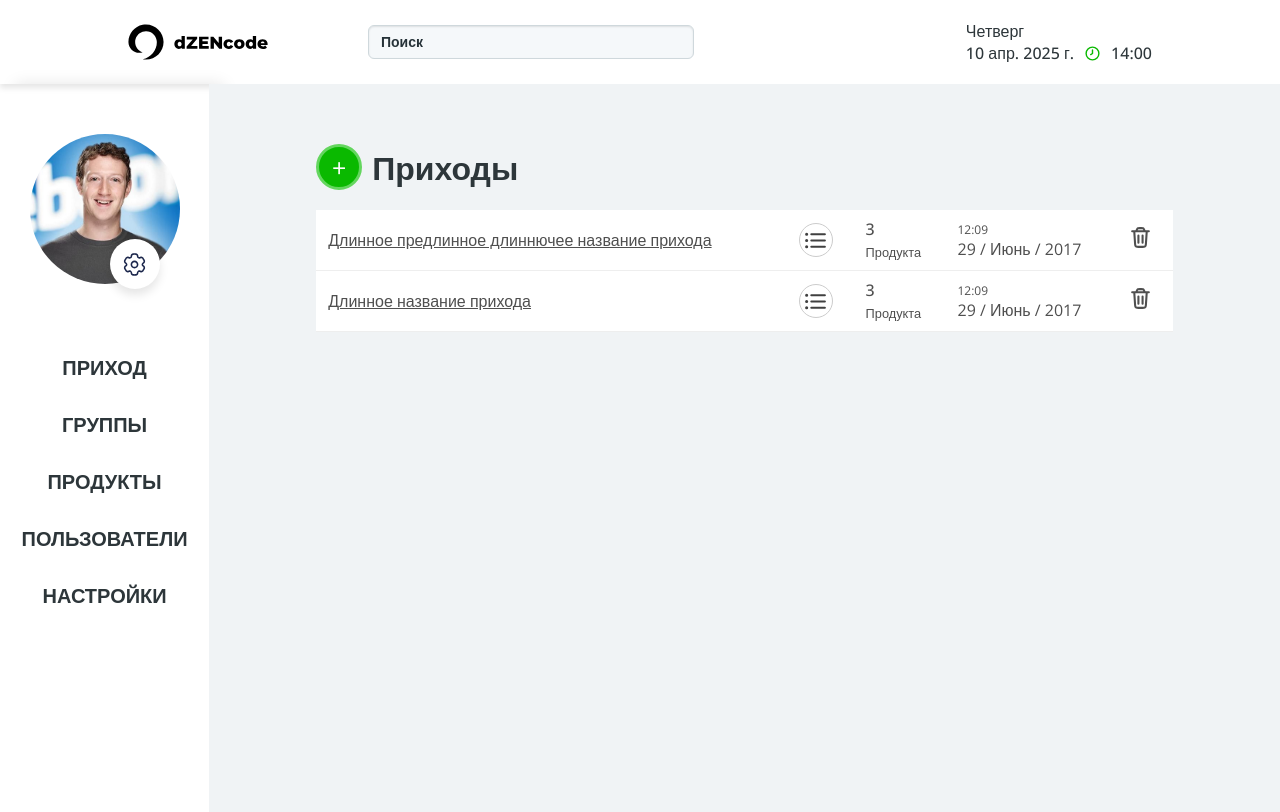
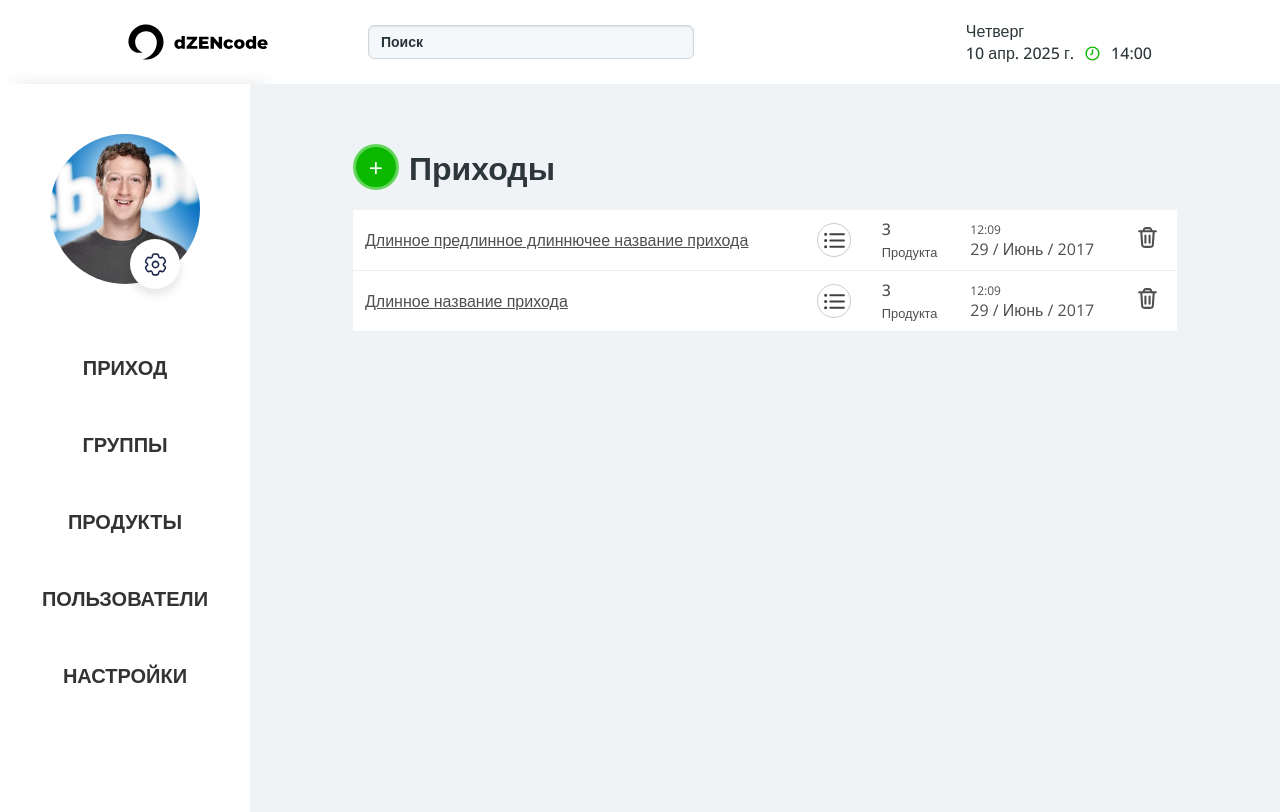
Before and after one commit to jalisco2213/orders-products, a Vue app: page / in a window 1280 px wide. Built offline with nearby package versions, Linux system fonts and the light colour scheme.

Commit message:
Update Navigation.vue

```diff
--- a/src/Layouts/Navigation.vue
+++ b/src/Layouts/Navigation.vue
@@ -1,15 +1,22 @@
 <script setup lang="ts">
+import { ref } from 'vue';
 import Settings from '../components/svg/Settings.vue';
+import BurgerMenu from '@/components/svg/BurgerMenu.vue';
 
+const isOpen = ref(false);
 </script>
 
 <template>
-  <aside>
+  <div>
+    <div class="menu-toggle" @click="isOpen = !isOpen">
+      <BurgerMenu />
+    </div>
+
+    <aside :class="{ open: isOpen }">
       <div class="aside-content">
         <div class="aside-top">
           <div class="aside-photo">
             <img src="/avatar.png" alt="">
-
             <div class="aside-photo_settings">
               <Settings />
             </div>
@@ -35,13 +42,52 @@ import Settings from '../components/svg/Settings.vue';
         </nav>
       </div>
     </aside>
+  </div>
 </template>
+
 
 <style lang="scss">
 aside {
   width: 250px;
   height: 91vh;
   box-shadow: 15px 0 15px rgba(0, 0, 0, 0.1);
+  transition: transform 0.3s ease-in-out;
+  background: #fff;
+  position: static;
+  top: 0;
+  left: 0;
+  z-index: 10;
+
+  @media (max-width: 768px) {
+    position: fixed;
+    transform: translateX(-100%);
+
+    &.open {
+      transform: translateX(0);
+    }
+  }
+}
+
+.menu-toggle {
+  display: none;
+  position: fixed;
+  top: 20px;
+  left: 20px;
+  z-index: 15;
+  background: #fff;
+  padding: 10px;
+  border-radius: 8px;
+  box-shadow: 0 6px 12px rgba(0, 0, 0, 0.1);
+  cursor: pointer;
+
+  @media (max-width: 768px) {
+    display: block;
+  }
+
+  svg {
+    width: 30px;
+    height: 30px;
+  }
 }
 
 .aside-content {
@@ -76,10 +122,8 @@ aside {
     align-items: center;
     transition: .5s ease;
 
-
     &:hover {
       background: #eee;
-      transition: .5s ease;
     }
   }
 }
@@ -88,5 +132,19 @@ nav {
   font-size: 20px;
   text-align: center;
   margin-top: 50px;
+
+  li {
+    margin-bottom: 20px;
+    list-style: none;
+
+    a {
+      text-decoration: none;
+      color: #333;
+
+      &:hover {
+        color: #007bff;
+      }
+    }
+  }
 }
 </style>
```
Lines whose indentation alone changed are shown as unchanged.
